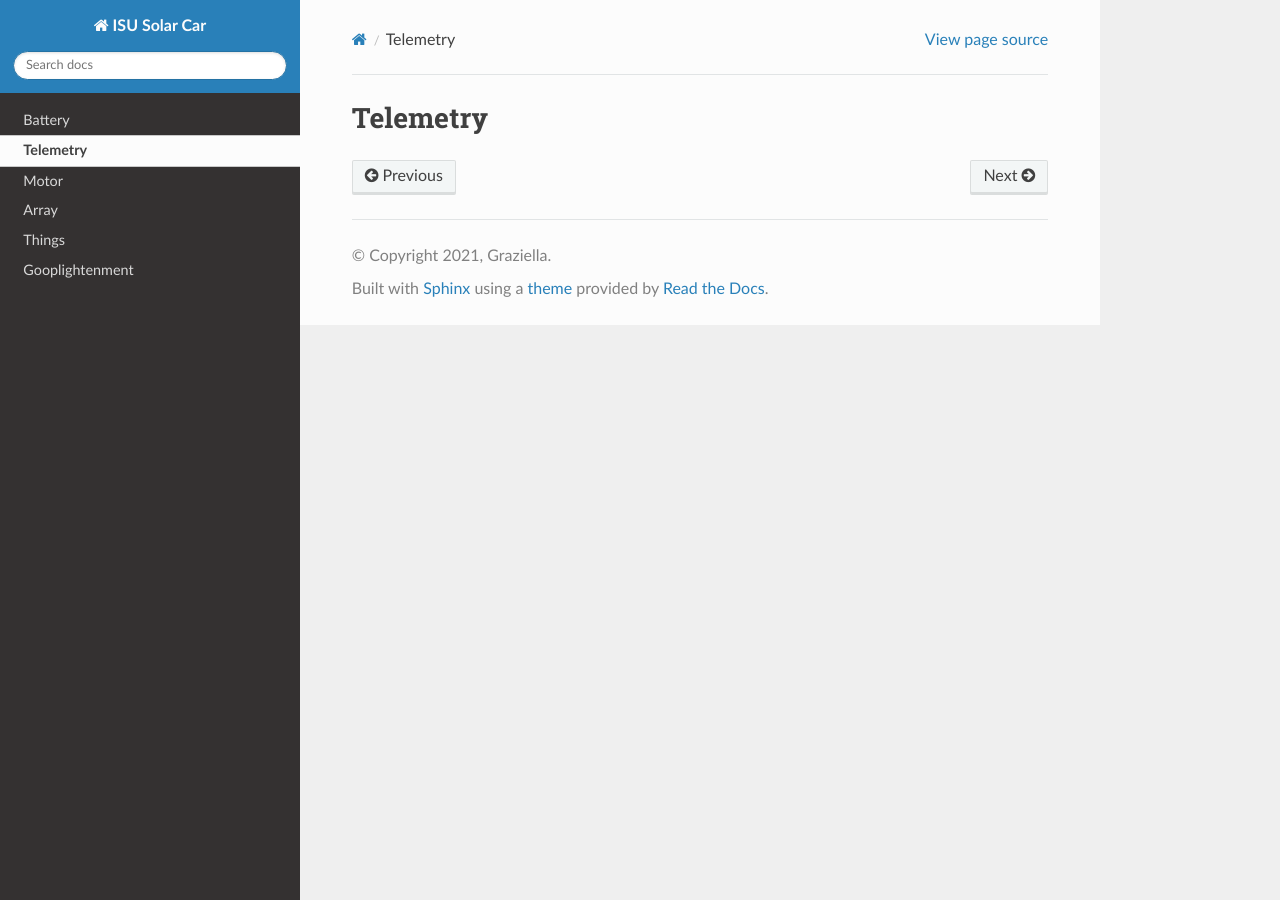
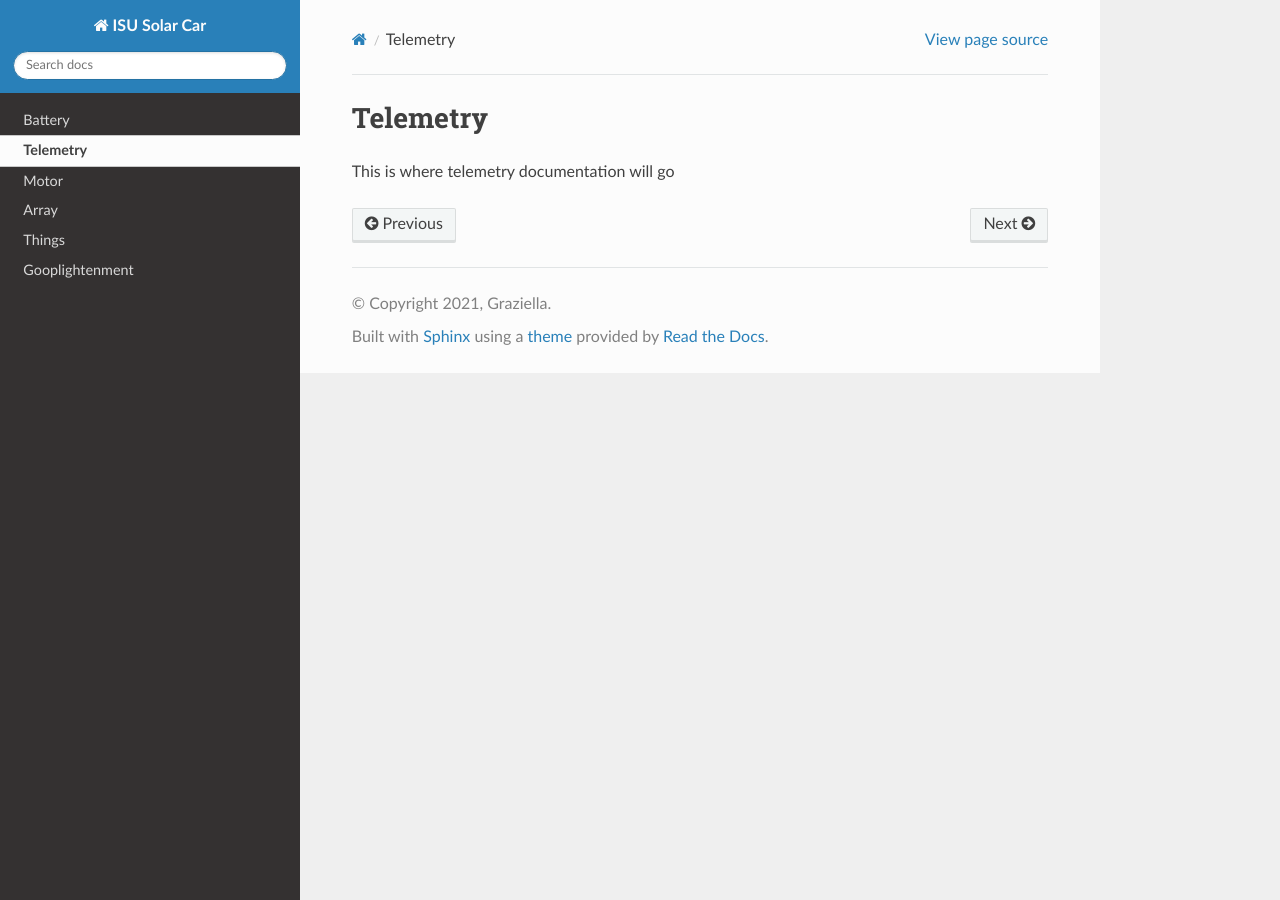
Before and after one commit to Illinois-State-Solar-Car/Team-Documentation, a Sphinx documentation site: the page built from docs/source/Electrical/Telemetry/telemetry.rst, in a window 1280 px wide. Built offline with Sphinx 7.4.7 and the Read the Docs theme 3.1.0, drawn with Linux system fonts in a browser that asks for light colours.

Commit message:
I forgor to save 1 file lol

```diff
--- a/docs/source/Electrical/Telemetry/telemetry.rst
+++ b/docs/source/Electrical/Telemetry/telemetry.rst
@@ -1,2 +1,4 @@
 Telemetry
 ===================================
+
+This is where telemetry documentation will go
```
